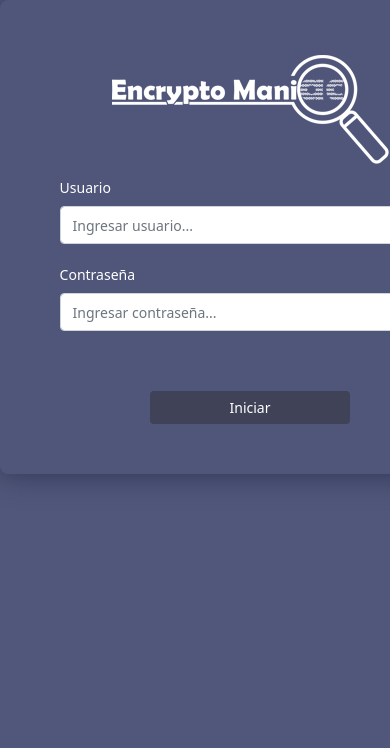
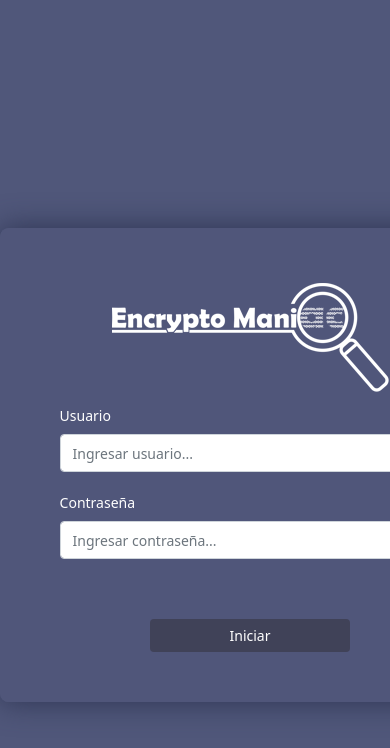
Before and after one commit to AgustinAllamanoCosta/encrypto-maniac, a React (Create React App) app in the folder Frontend/: page / in a window 390 px wide. Shown: the top 748 px of the page. Built offline with nearby package versions, Linux system fonts and the light colour scheme.

Commit message:
Se limpian estilos de app.jsx

```diff
--- a/Frontend/src/app/App.module.css
+++ b/Frontend/src/app/App.module.css
@@ -8,11 +8,3 @@
     min-height: 930px;
     background-size: cover;
 }
-
-@media screen and (max-width: 500px) {
-    .contenedorLogin {
-        display: block;
-        margin: 0;
-        padding: 0;
-    }
-}
```
